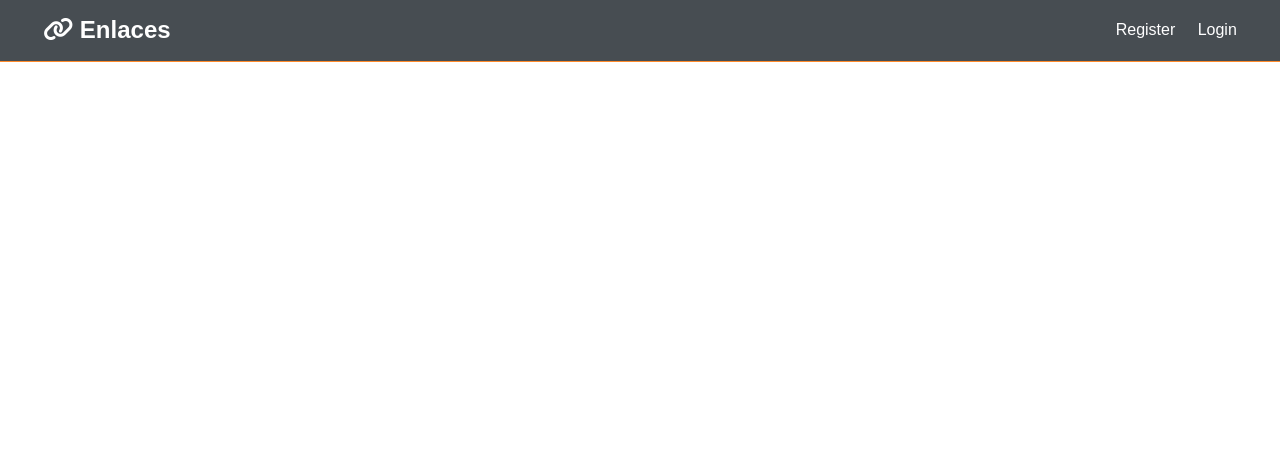
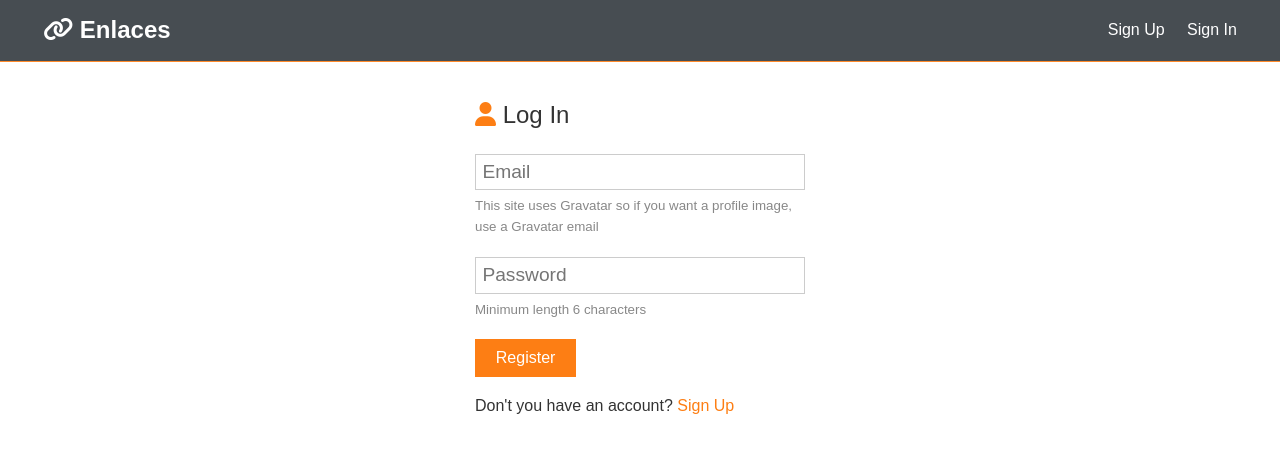
Before and after one commit to cde/enlaces, a React (Create React App) app in the folder client/: page /signin in a window 1280 px wide. Shown: the top 452 px of the page. Built offline with nearby package versions, Linux system fonts and the light colour scheme; no server answers.

Commit message:
Signout and navbar links

```diff
--- a/client/src/App.js
+++ b/client/src/App.js
@@ -3,8 +3,9 @@ import {  BrowserRouter as Router, Route, Switch } from 'react-router-dom';
 import './App.css';
 import Navbar from "./components/Layout/Navbar";
 import Landing from "./components/Layout/Landing";
-import Register from "./components/sessions/SignUp";
-import SignIn from "./components/sessions/SignIn";
+import SignUp from "./components/Sessions/SignUp";
+import SignIn from "./components/Sessions/SignIn";
+import Dashboard from "./components/Dashboard/Dashboard";
 import Alert from "./components/Layout/Alert";
 import setAuthToken from "./utils/setAuthToken";
 import { loadUser} from "./store/actions/auth";
@@ -31,8 +32,9 @@ const App = () => {
                     <section className='container'>
                         <Alert />
                         <Switch>
-                            <Route exact path='/signup' component={Register} />
-                            <Route exact path='/login' component={SignIn} />
+                            <Route exact path='/signup' component={SignUp} />
+                            <Route exact path='/signin' component={SignIn} />
+                            <Route exact path='/dashboard' component={Dashboard} />
                         </Switch>
                     </section>
                 </Fragment>
--- a/client/src/components/Layout/Navbar.js
+++ b/client/src/components/Layout/Navbar.js
@@ -1,18 +1,48 @@
-import React from 'react';
+import React, { Fragment } from 'react';
 import { Link } from 'react-router-dom';
+import { connect } from 'react-redux';
+import { signOut} from "../../store/actions/auth";
+import PropTypes from 'prop-types';
 
-const Navbar = () => {
+const Navbar = (props) => {
+    const { signOut, auth } = props
+
+    const userLinks = (
+        <ul>
+            <li>
+                <Link to='#!' onClick={signOut}>
+                    <i className='fas fa-sign-out-alt'></i> {' '}
+                    <span className='hide-sm'> Sign Out </span>
+                </Link>
+            </li>
+        </ul>
+    )
+
+    const guessLinks = (
+        <ul>
+            <li><Link to="/signup">Sign Up</Link></li>
+            <li><Link to="/signin">Sign In</Link></li>
+        </ul>
+    )
+
     return (
         <nav className="navbar bg-dark">
             <h1>
                 <Link to='/'><i className="fas fa-link"></i> Enlaces</Link>
             </h1>
-            <ul>
-                <li><Link to="/signup">Register</Link></li>
-                <li><Link to="/login">Login</Link></li>
-            </ul>
+            { !auth.loading &&
+                <Fragment>
+                    {auth.isAuthenticated ? userLinks : guessLinks }
+                </Fragment>
+            }
         </nav>
     )
 }
-
-export default Navbar;
+Navbar.propTypes = {
+    signOut: PropTypes.func.isRequired,
+    auth: PropTypes.object.isRequired
+}
+const mapStateToProps = state => ({
+    auth: state.auth
+})
+export default connect(mapStateToProps, { signOut } )(Navbar);
--- a/client/src/store/actions/actionTypes.js
+++ b/client/src/store/actions/actionTypes.js
@@ -6,3 +6,4 @@ export const AUTH_FAIL = 'AUTH_FAIL';
 export const USER_LOADED = 'USER_LOADED';
 export const SIGNIN_SUCCESS = 'SIGNIN_SUCCESS';
 export const SIGNIN_FAIL = 'SIGNIN_FAIL';
+export const SIGNOUT = 'SIGNOUT';
--- a/client/src/store/actions/auth.js
+++ b/client/src/store/actions/auth.js
@@ -5,7 +5,8 @@ import {
     AUTH_FAIL,
     USER_LOADED,
     SIGNIN_SUCCESS,
-    SIGNIN_FAIL
+    SIGNIN_FAIL,
+    SIGNOUT
 } from "./actionTypes";
 import { setAlert } from "./alert";
 import setAuthToken from '../../utils/setAuthToken';
@@ -79,3 +80,9 @@ export const signIn = (email, password ) => async dispatch => {
         dispatch({type: SIGNIN_FAIL});
     }
 }
+
+export const  signOut = () => async  dispatch => {
+    dispatch({
+        type: SIGNOUT
+    })
+}
--- a/client/src/store/reducers/auth.js
+++ b/client/src/store/reducers/auth.js
@@ -1,4 +1,12 @@
-import {SIGNUP_SUCCESS, SIGNUP_FAIL, USER_LOADED, AUTH_FAIL, SIGNIN_SUCCESS, SIGNIN_FAIL} from '../actions/actionTypes';
+import {
+    SIGNUP_SUCCESS,
+    SIGNUP_FAIL,
+    USER_LOADED,
+    AUTH_FAIL,
+    SIGNIN_SUCCESS,
+    SIGNIN_FAIL,
+    SIGNOUT
+} from '../actions/actionTypes';
 
 const initialState = {
     token: localStorage.getItem('token'),
@@ -28,6 +36,7 @@ const auth = (state = initialState, actions) => {
         case SIGNUP_FAIL:
         case AUTH_FAIL:
         case SIGNIN_FAIL:
+        case SIGNOUT:
             localStorage.removeItem('token');
             return {
                 ...state,
```
Also changed, not shown: client/src/components/Sessions/SignIn.js (renamed from client/src/components/sessions/SignIn.js), client/src/components/Sessions/SignUp.js (renamed from client/src/components/sessions/SignUp.js).
